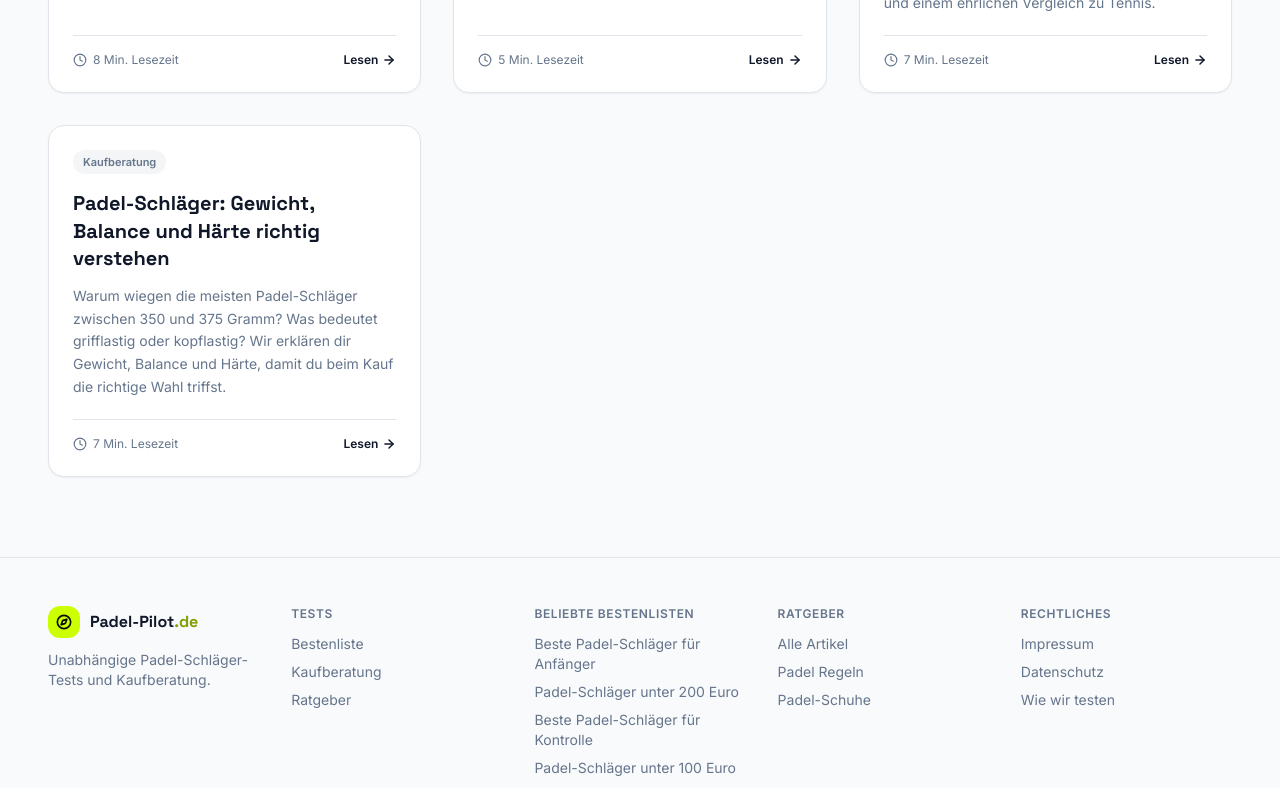
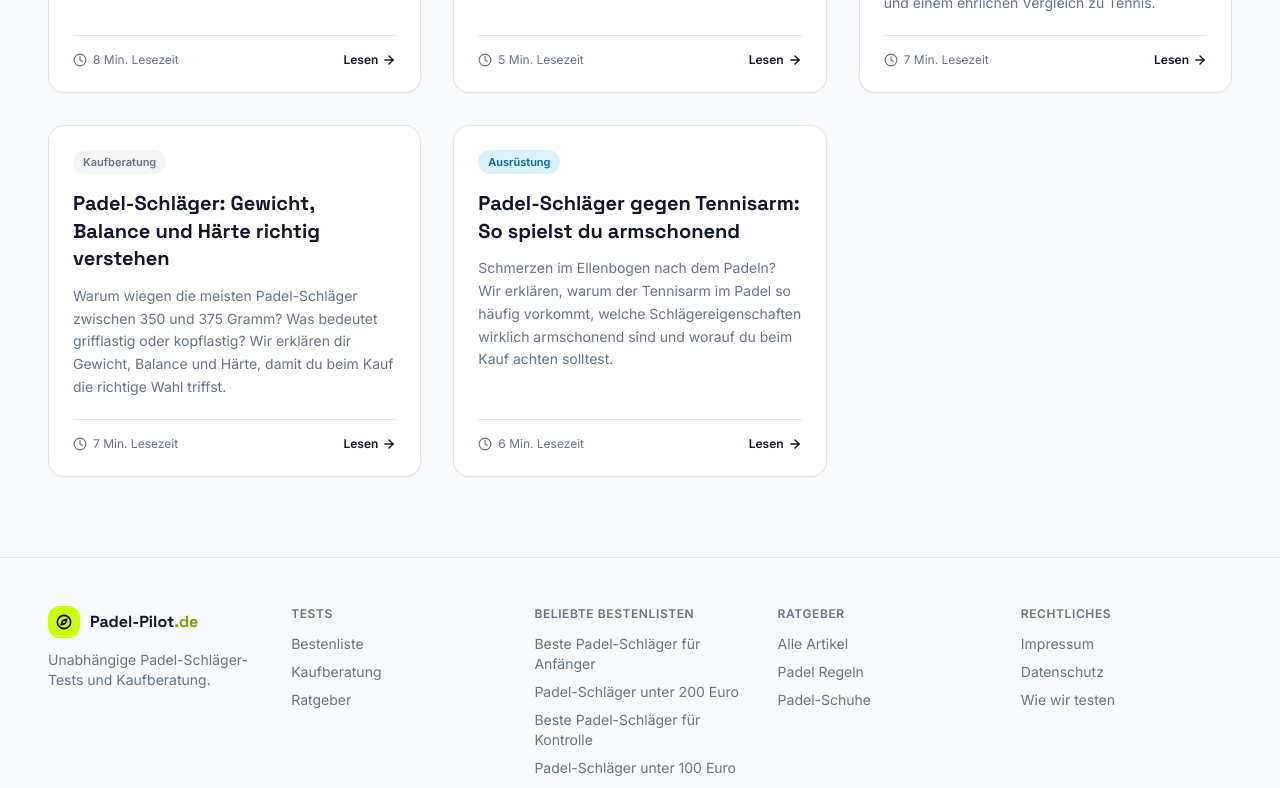
Before and after one commit to Tightcreek/Padel-Pilot.de, a Next.js app: page /ratgeber in a window 1280 px wide. Shown: the part 1577-2365 px from the top of the page. Built offline with nearby package versions, Linux system fonts and the light colour scheme.

Commit message:
Update posts.ts

```diff
--- a/data/posts.ts
+++ b/data/posts.ts
@@ -334,6 +334,37 @@ export const posts: Post[] = [
       '<h2>Fazit: Drei Werte, ein rundes Gesamtbild</h2><p>Gewicht, Balance und Härte wirken nie isoliert, sondern immer im Zusammenspiel mit der Kopfform deines Schlägers. Wer alle vier Faktoren gemeinsam betrachtet, statt sich nur auf einen einzelnen Wert zu konzentrieren, trifft eine deutlich fundiertere Kaufentscheidung, unabhängig davon, ob du gerade erst anfängst oder schon lange auf dem Court stehst.</p>',
     ],
   },
+  {
+    slug: 'padel-schlaeger-gegen-tennisarm-armschonend',
+    title: 'Padel-Schläger gegen Tennisarm: So spielst du armschonend',
+    recommendedRacketIds: ['2', '7', '10'],
+    excerpt:
+      'Schmerzen im Ellenbogen nach dem Padeln? Wir erklären, warum der Tennisarm im Padel so häufig vorkommt, welche Schlägereigenschaften wirklich armschonend sind und worauf du beim Kauf achten solltest.',
+    category: 'Ausrüstung',
+    author: {
+      name: 'Redaktion Padel-Pilot',
+      role: 'Padel-Redaktion',
+      bio: 'Wir testen und erklären Padel seit 2024. Unser Ziel: kompakt, verständlich und ohne Marketing-Blabla, damit du schneller auf dem Court stehst.',
+    },
+    date: '25. August 2026',
+    readTime: '6 Min.',
+    image: 'https://images.pexels.com/photos/32896996/pexels-photo-32896996.jpeg',
+    imageAlt: 'Spieler hält sich den schmerzenden Ellenbogen nach einer Padel-Session',
+    keyTakeaways: [
+      'Der Tennisarm (laterale Epicondylitis) zählt zu den häufigsten Beschwerden im Padel, eine Studie fand ihn bei fast 30 Prozent der befragten Amateurspieler',
+      'Harte Kerne, kopflastige Balance, hohes Gewicht und Diamantform übertragen Vibrationen am stärksten in den Ellenbogen',
+      'Armschonend sind weiche EVA-Kerne, grifflastige Balance, geringeres Gewicht und runde oder Tropfenform-Kopfformen',
+      'Neben der Schlägerwahl spielen Grifftechnik, Aufwärmen und ein lockerer statt verkrampfter Griff eine ebenso große Rolle',
+    ],
+    content: [
+      'Kaum eine Beschwerde wird unter Padel-Spielern so häufig diskutiert wie der Tennisarm. Der Name ist dabei etwas irreführend, denn medizinisch korrekt heißt das Problem laterale Epicondylitis, eine Reizung der Sehnenansätze am äußeren Ellenbogen. Eine Untersuchung unter Amateurspielern in einem Padel-Club fand bei fast 30 Prozent der Getesteten Anzeichen dieser Beschwerde, ein bemerkenswert hoher Wert im Vergleich zur Allgemeinbevölkerung, wo nur 1 bis 3 Prozent betroffen sind.',
+      '<h2>Warum der Tennisarm im Padel so häufig auftritt</h2><p>Padel kombiniert eine hohe Schlagfrequenz mit vielen kurzen, knackigen Bewegungen, ganz anders als die weiten Ausholbewegungen im klassischen Tennis. Genau diese Wiederholung belastet die Sehnenansätze am Ellenbogen dauerhaft. Wissenschaftliche Untersuchungen nennen vor allem die wiederholten Belastungen des Ellenbogens bei bestimmten Schlägen wie der Rückhand als Risikofaktor. Besonders betroffen sind dabei häufig Einsteiger, deren Schlagtechnik noch nicht gefestigt ist, sowie Spieler, die nach einer längeren Pause zu intensiv wieder einsteigen.</p><p>Neben der Technik spielt aber auch die Ausrüstung eine entscheidende Rolle. Ein ungeeigneter Schläger kann die Belastung auf den Arm spürbar verstärken, unabhängig davon, wie sauber die eigene Schlagtechnik bereits ist.</p>',
+      '<h2>Diese Schlägereigenschaften belasten den Arm zusätzlich</h2><p>Vier technische Eigenschaften wirken sich besonders negativ auf die Armbelastung aus, und sie verstärken sich gegenseitig, wenn sie kombiniert auftreten:</p><ul><li><strong>Harter Kern:</strong> Ein steifer Hard-EVA-Kern gibt Vibrationen nahezu ungefiltert an den Arm weiter, statt sie im Material zu absorbieren.</li><li><strong>Kopflastige Balance:</strong> Ein hoher Schwerpunkt Richtung Schlägerkopf erzeugt bei jedem Treffer einen größeren Hebel, der sich direkt auf Handgelenk und Ellenbogen überträgt.</li><li><strong>Hohes Gewicht:</strong> Ein schwererer Schläger erfordert mehr Muskelarbeit bei jeder Bewegung, was die Sehnenansätze über eine lange Session zusätzlich ermüdet.</li><li><strong>Diamantform mit kleinem Sweet Spot:</strong> Treffer außerhalb der zentralen Zone erzeugen bei dieser Kopfform eine deutlich stärkere Torsion im Schläger, die sich ebenfalls im Arm bemerkbar macht.</li></ul>',
+      '<h2>Was einen Schläger wirklich armschonend macht</h2><p>Die Gegenmittel zu den oben genannten Risikofaktoren sind in der Praxis gut belegt und lassen sich gezielt beim Kauf berücksichtigen:</p><ul><li><strong>Weicher EVA-Kern (Soft-EVA):</strong> Nimmt einen großen Teil der Schlagenergie auf, bevor sie im Ellenbogen ankommt.</li><li><strong>Grifflastige, niedrige Balance:</strong> Reduziert die Hebelwirkung spürbar und macht den Schläger insgesamt handlicher.</li><li><strong>Geringeres Gesamtgewicht:</strong> Entlastet die Unterarmmuskulatur über lange Trainingseinheiten hinweg.</li><li><strong>Runde oder Tropfenform:</strong> Der größere, zentraler gelegene Sweet Spot verzeiht auch leicht dezentrale Treffer, ohne dass daraus eine starke Torsion entsteht.</li></ul><p>Mehrere unserer getesteten Modelle setzen genau auf diese Kombination. Der Nox ML10 Pro Cup etwa überzeugt mit seiner weichen Glasfaser-Oberfläche und dem HR3-EVA-Kern in unserem Test als besonders armschonend, während der Head Gravity Pro durch eine gezielte Vibrationsdämpfung an der Griffkappe ergänzend punktet. Wer gerade erst einsteigt, findet mit dem leichten, weichen Babolat Counter Origin ebenfalls eine armfreundliche Option. Einen vollständigen Überblick über besonders kontrollorientierte, grifflastige Modelle findest du außerdem in unserer <a href="/bestenliste/beste-padelschlaeger-kontrolle">Bestenliste für Kontrolle</a>.</p>',
+      '<h2>Mehr als nur der Schläger: Technik, Griff und Aufwärmen</h2><p>So wichtig die richtige Schlägerwahl ist, sie ersetzt keine saubere Technik und ausreichende Vorbereitung. Ein zu fester Griff am Schläger überträgt Vibrationen deutlich stärker in den Arm, während ein lockerer, entspannter Griff einen Teil der Energie natürlich abfedert. Ebenso wichtig ist der Körpereinsatz beim Schlag: Wer den Ball nur mit gestrecktem Arm und reiner Armkraft trifft, statt die Bewegung aus dem Körper heraus zu unterstützen, belastet den Ellenbogen unnötig stark.</p><p>Ein gutes Aufwärmprogramm für Handgelenk und Unterarm vor jedem Match sowie Dehnübungen danach reduzieren das Risiko zusätzlich. Auch die passende Griffstärke spielt eine wichtige Rolle dabei, wie viel Kraft du beim Halten des Schlägers tatsächlich aufwenden musst, mehr dazu erfährst du in unserem Ratgeber zu <a href="/ratgeber/padel-overgrip-griffstaerke-anpassen-guide">Overgrip und Griffstärke</a>.</p>',
+      '<h2>Fazit: Schlägerwahl und Technik zusammen denken</h2><p>Ein armschonender Schläger mit weichem Kern, grifflastiger Balance, geringerem Gewicht und runder oder Tropfenform kann die Belastung auf deinen Ellenbogen spürbar reduzieren, besonders wenn du bereits zu Beschwerden neigst. Er ersetzt aber keine saubere Schlagtechnik und ein ordentliches Aufwärmprogramm. Wer beide Seiten gemeinsam angeht, senkt das Risiko für einen Tennisarm im Padel deutlich, egal ob als Einsteiger oder erfahrener Spieler.</p>',
+    ],
+  },
 ];
 
 export function getPostBySlug(slug: string): Post | undefined {
```
